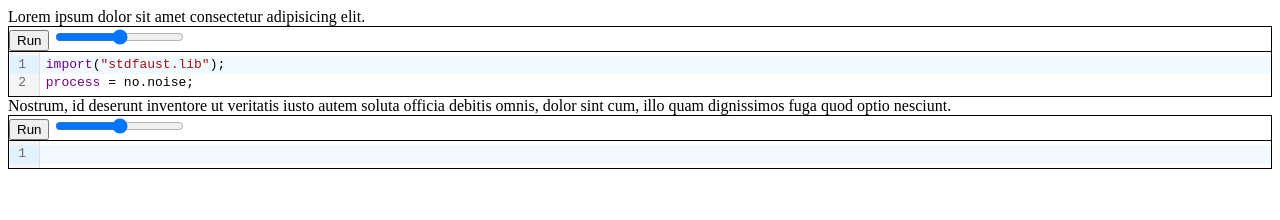
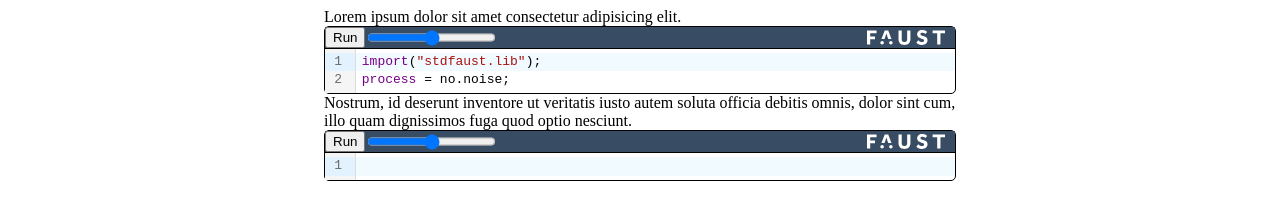
Before and after one commit to grame-cncm/faust-web-component, a website built with Vite: page index.html in a window 1280 px wide. Built offline with nearby package versions, Linux system fonts and the light colour scheme; what @grame/faustwasm would draw is missing.

Commit message:
Styling; add Faust logo and link to website

```diff
--- a/index.html
+++ b/index.html
@@ -6,8 +6,15 @@
         <meta name="viewport" content="width=device-width, initial-scale=1.0" />
         <title>Vite + TS</title>
         <script type="module" src="/src/main.ts"></script>
+        <style>
+            #content {
+                width: 50%;
+                margin: auto;
+            }
+        </style>
     </head>
     <body>
+        <div id="content">
             Lorem ipsum dolor sit amet consectetur adipisicing elit.
             <faust-editor>
 import("stdfaust.lib");
@@ -24,5 +31,6 @@ gain = 1;
 process = no.noise : _ <: fi.resonlp(ctFreq,q,gain),fi.resonlp(ctFreq,q,gain);
 -->
             </faust-editor>
+        </div>
     </body>
 </html>
--- a/src/main.ts
+++ b/src/main.ts
@@ -5,6 +5,7 @@ import {FaustCompiler, FaustMonoDspGenerator, LibFaust, instantiateFaustModuleFr
 import jsURL from "@grame/faustwasm/libfaust-wasm/libfaust-wasm.js?url"
 import dataURL from "@grame/faustwasm/libfaust-wasm/libfaust-wasm.data?url"
 import wasmURL from "@grame/faustwasm/libfaust-wasm/libfaust-wasm.wasm?url"
+import faustSvg from "./faustText.svg"
 
 const keywords = "process component import library declare with environment route waveform soundfile"
 const atoms = "mem prefix int float rdtable rwtable select2 select3 ffunction fconstant fvariable button checkbox vslider hslider nentry vgroup hgroup tgroup vbargraph hbargraph attach acos asin atan atan2 cos sin tan exp log log10 pow sqrt abs min max fmod remainder floor ceil rint"
@@ -71,6 +72,7 @@ template.innerHTML = `
     <div id="controls">
         <button id="run" disabled>Loading Faust...</button>
         <input id="volume" type="range" min="0" max="100">
+        <a href="https://faust.grame.fr/"><img src="${faustSvg}" height="15px" /></a>
     </div>
     <div id="editor">
     </div>
@@ -78,10 +80,20 @@ template.innerHTML = `
 <style>
     #root {
         border: 1px solid black;
+        border-radius: 5px;
     }
 
     #controls {
+        background: #384d64; /* #2b2e84; */
         border-bottom: 1px solid black;
+        display: flex;
+    }
+
+    #controls > a {
+        margin-left: auto;
+        margin-right: 10px;
+        display: flex;
+        align-items: center;
     }
 </style>
 `
@@ -111,3 +123,5 @@ class FaustEditor extends HTMLElement {
     }
 }
 customElements.define("faust-editor", FaustEditor)
+
+console.log(faustSvg)
```
Also changed, not shown: src/faustText.svg (added). Lines whose indentation alone changed are shown as unchanged.
